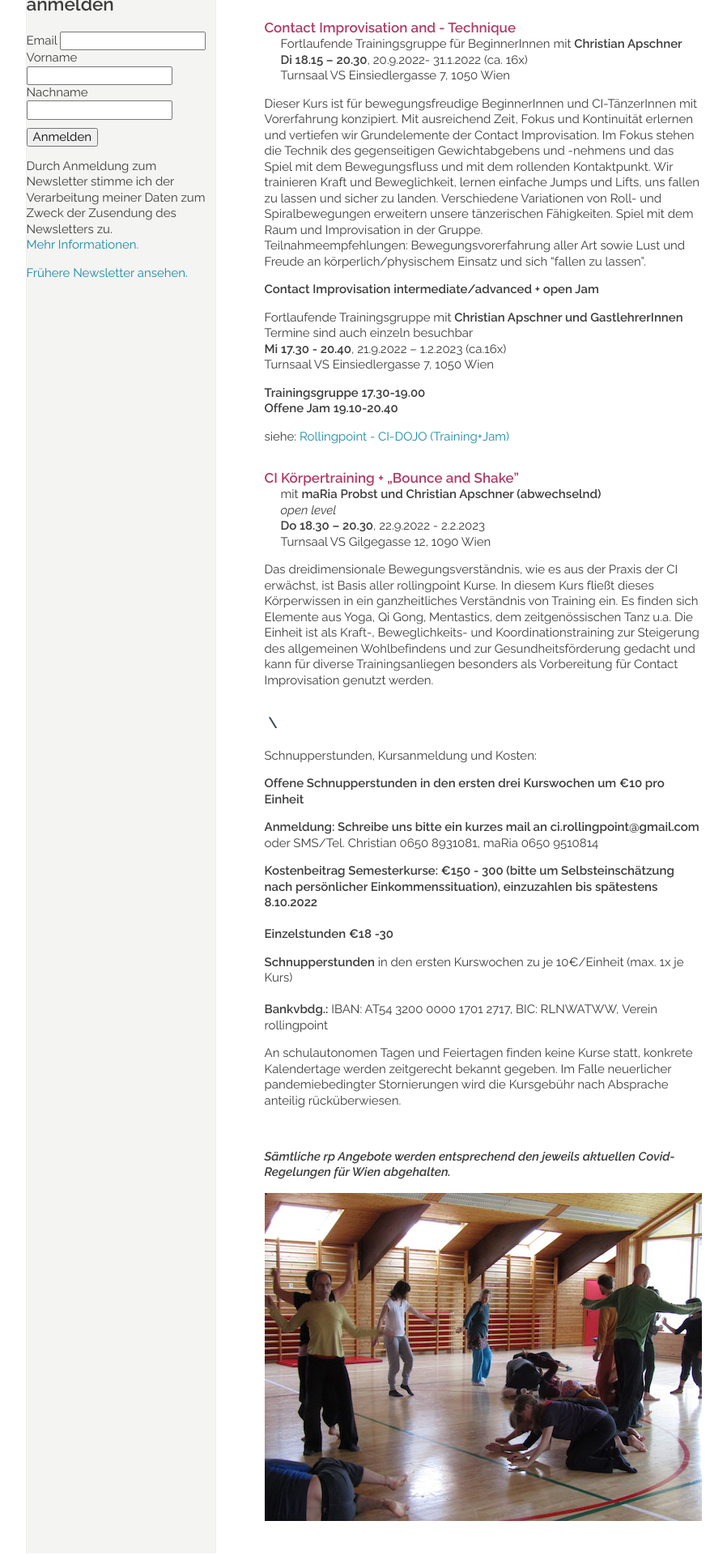
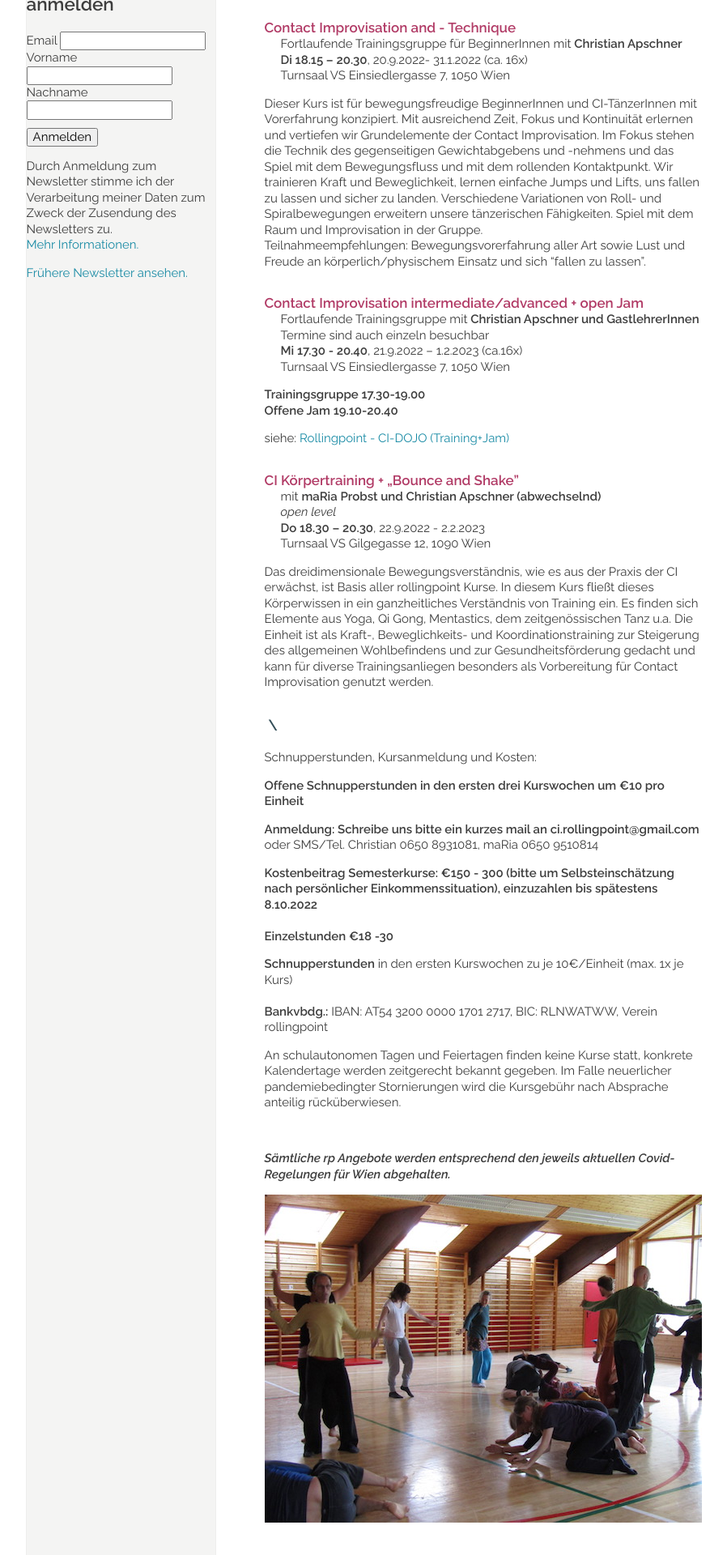
Before and after one commit to manulari/rollingpointat, a Jekyll site: the page built from _pages_de/kurse.md, in a window 1280 px wide. Shown: the part 979-2899 px from the top of the page at 81% size, without its empty margins (152-1050 px from the left). Built offline with Jekyll 4.4.1, drawn with Linux system fonts in a browser that asks for light colours; comment, search, counter and statistics services are not loaded.

```diff
--- a/_pages_de/kurse.md
+++ b/_pages_de/kurse.md
@@ -46,7 +46,7 @@ Teilnahmeempfehlungen: Bewegungsvorerfahrung aller Art sowie Lust und Freude an
 
 <div class="named-anchor" id="mi"></div>
 
-**Contact Improvisation intermediate/advanced + open Jam**
+#### **Contact Improvisation intermediate/advanced + open Jam**
 
 Fortlaufende Trainingsgruppe mit **Christian Apschner und GastlehrerInnen**\
 Termine sind auch einzeln besuchbar\
```
